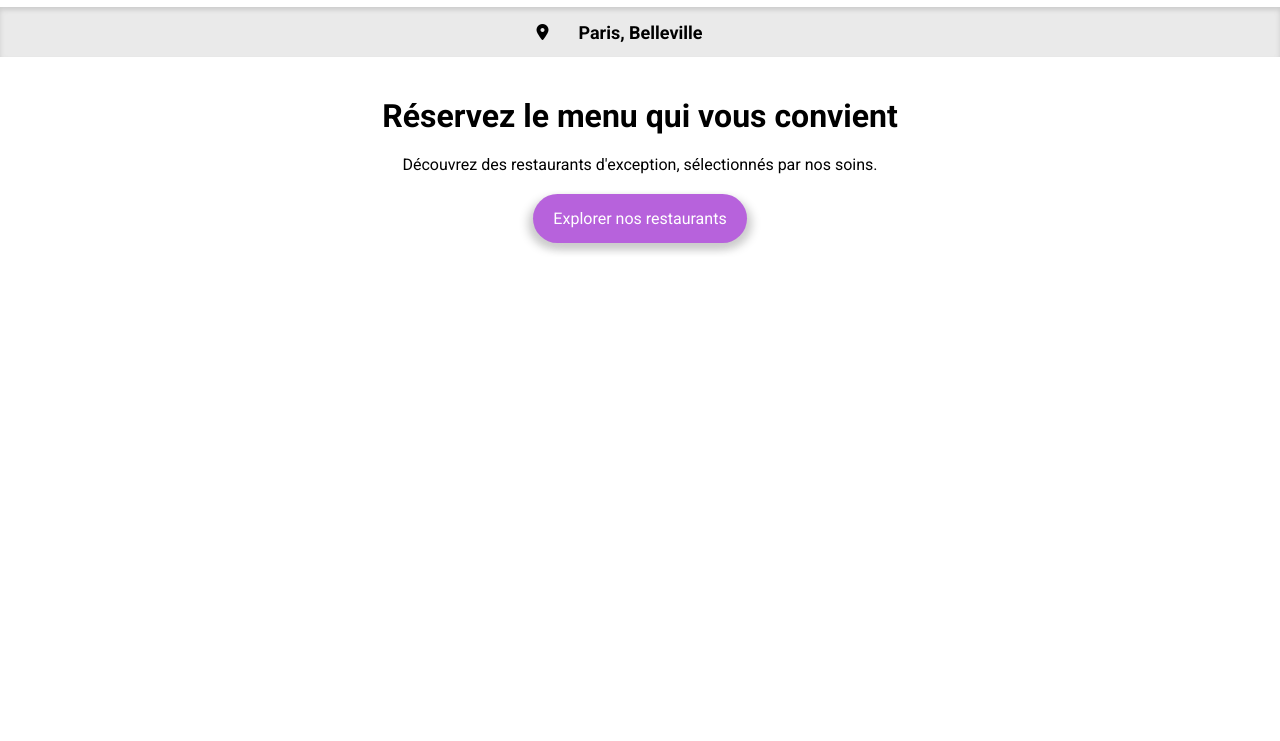
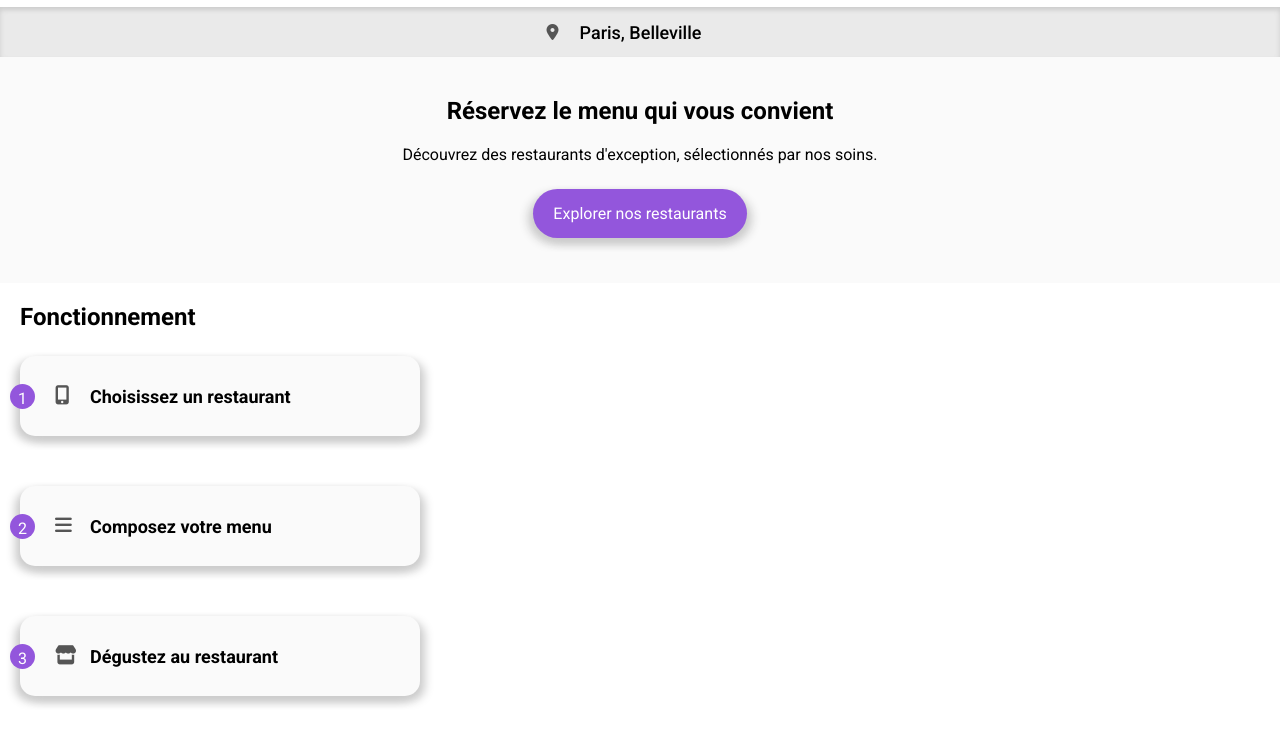
Before and after one commit to Sym3ioZ/ohmyfood, a plain HTML site: page index.html in a window 1280 px wide. Shown: the part 134-875 px from the top of the page. Before the commit the page ends 800 px from the top, so only its background shows below. Drawn offline with Linux system fonts and the light colour scheme; a web font is replaced by a local one.

Commit message:
Index's: usage section 70%

```diff
--- a/index.html
+++ b/index.html
@@ -19,7 +19,7 @@
     <div class="loc-search">
       <i class="fas fa-map-marker-alt"></i>
       <form method="post" action="#">
-        <input type="search" id="loc-search" name="loc-search" size="17" minlength="3" maxlength="17" value="Paris, Belleville">
+        <input type="search" id="loc-search" name="loc-search" size="15" minlength="3" maxlength="15" value="Paris, Belleville">
       </form>
     </div>
     <main>
@@ -28,6 +28,24 @@
         <p>Découvrez des restaurants d'exception, sélectionnés par nos soins.</p>
         <a href="#restaurants" class="button">Explorer nos restaurants</a>
       </section>
+      <section class="usage">
+        <h2>Fonctionnement</h2>
+        <div class="button">
+          <div class="btn-number">1</div>
+          <i class="fas fa-mobile-alt btn-icon"></i>
+          <p>Choisissez un restaurant</p>
+        </div>
+        <div class="button">
+          <div class="btn-number">2</div>
+          <i class="fas fa-bars btn-icon"></i>
+          <p>Composez votre menu</p>
+        </div>
+        <div class="button">
+          <div class="btn-number">3</div>
+          <i class="fas fa-store btn-icon"></i>
+          <p>Dégustez au restaurant</p>
+        </div>
+      </section>
     </main>
   </body>
 </html>
--- a/public/css/style.css
+++ b/public/css/style.css
@@ -10,7 +10,8 @@ body {
 }
 
 h1 {
-  font-size: xx-large;
+  font-size: x-large;
+  font-weight: 700;
   margin: 20px 0;
 }
 
@@ -24,6 +25,9 @@ h1 {
   align-items: center;
   box-shadow: 0 3px 5px #CCCCCC inset;
 }
+.loc-search i {
+  color: #555555;
+}
 .loc-search form #loc-search {
   margin-left: 5px;
   height: 35px;
@@ -31,16 +35,37 @@ h1 {
   text-align: center;
   background: #EAEAEA;
   font-size: large;
-  font-weight: 600;
+  font-weight: 500;
 }
 
 .button {
-  background: #B762DC;
+  max-width: 400px;
+  background: #9356DC;
   border-radius: 9999px;
   color: white;
   padding: 15px 20px;
-  margin: 20px 0;
+  margin: 25px 0;
   box-shadow: 5px 5px 10px #CCCCCC, -5px 5px 10px #CCCCCC;
+  position: relative;
+}
+
+.btn-number {
+  color: white;
+  width: 25px;
+  height: 25px;
+  text-align: center;
+  border-radius: 50%;
+  background: #9356DC;
+  padding: 5px;
+  position: absolute;
+  left: -10px;
+}
+
+.btn-icon {
+  color: #555555;
+  font-size: larger;
+  position: absolute;
+  left: 35px;
 }
 
 header {
@@ -55,11 +80,33 @@ header img {
 }
 
 .presentation {
-  width: 80%;
-  padding-top: 20px;
+  background: #FAFAFA;
+  padding: 20px 40px;
   margin: auto;
   display: flex;
   flex-direction: column;
   align-items: center;
   text-align: center;
 }
+
+.usage {
+  padding: 20px 20px;
+  display: flex;
+  flex-direction: column;
+}
+.usage .button {
+  border-radius: 15px;
+  padding: 40px 0;
+  display: flex;
+  flex-direction: row;
+  justify-content: space-around;
+  align-items: center;
+  background: #FAFAFA;
+  color: black;
+}
+.usage .button p {
+  font-size: large;
+  font-weight: 700;
+  position: absolute;
+  left: 70px;
+}
--- a/sass/base/_base.scss
+++ b/sass/base/_base.scss
@@ -9,6 +9,7 @@ body{
     margin: 0;
 }
 h1{
-    font-size: xx-large;
+    font-size: x-large;
+    font-weight: 700;
     margin: 20px 0;
 }
--- /dev/null
+++ b/sass/components/_btn-icon.scss
@@ -0,0 +1,6 @@
+.btn-icon{
+    color: $icon_color;
+    font-size: larger;
+    position: absolute;
+    left: 35px;
+}
--- /dev/null
+++ b/sass/components/_btn-number.scss
@@ -0,0 +1,11 @@
+.btn-number{
+    color: white;
+    width: 25px;
+    height: 25px;
+    text-align: center;
+    border-radius: 50%;
+    background: $color-primary;
+    padding: 5px;
+    position: absolute;
+    left: -10px;
+}
--- a/sass/components/_button.scss
+++ b/sass/components/_button.scss
@@ -1,8 +1,10 @@
 .button{
+    max-width: 400px;
     background: $btn-bg;
     border-radius: 9999px;
     color: white;
     padding: 15px 20px;
-    margin: 20px 0;
+    margin: 25px 0;
     box-shadow: 5px 5px 10px $shadow, -5px 5px 10px $shadow;
+    position: relative;
 }
--- a/sass/components/_loc-search.scss
+++ b/sass/components/_loc-search.scss
@@ -7,6 +7,9 @@
     justify-content: center;
     align-items: center;
     box-shadow:0 3px 5px $shadow inset;
+    & i{
+        color: $icon_color;
+    }
     & form #loc-search{
         margin-left: 5px;
         height: 35px;
@@ -14,6 +17,6 @@
         text-align: center;
         background: $loc-search-bg;
         font-size: large;
-        font-weight: 600;
+        font-weight: 500;
     }
 }
--- a/sass/main.scss
+++ b/sass/main.scss
@@ -4,6 +4,8 @@
 
 @import "./components/loc-search";
 @import "./components/button";
+@import "./components/btn-number";
+@import "./components/btn-icon";
 
 @import "./layout/header";
 
--- a/sass/pages/_index.scss
+++ b/sass/pages/_index.scss
@@ -1,9 +1,31 @@
 .presentation{
-    width: 80%;
-    padding-top: 20px;
+    background: $light-bg;
+    padding: 20px 40px;
     margin: auto;
     display: flex;
     flex-direction: column;
     align-items: center;
     text-align: center;
 }
+
+.usage{
+    padding: 20px 20px;
+    display: flex;
+    flex-direction: column;
+    & .button{
+        border-radius: 15px;
+        padding: 40px 0;
+        display: flex;
+        flex-direction: row;
+        justify-content: space-around;
+        align-items: center;
+        background: $light-bg;
+        color: black;
+    }
+    & .button p{
+        font-size: large;
+        font-weight: 700;
+        position: absolute;
+        left: 70px;
+    }
+}
--- a/sass/utils/_variables.scss
+++ b/sass/utils/_variables.scss
@@ -5,5 +5,8 @@ $color-tertiary: #99E2D0;
 
 $shadow: #CCCCCC;
 $loc-search-bg: #EAEAEA;
+$light-bg: #FAFAFA;
 
-$btn-bg: #B762DC;
+$btn-bg: $color-primary;
+
+$icon_color: #555555;
```
